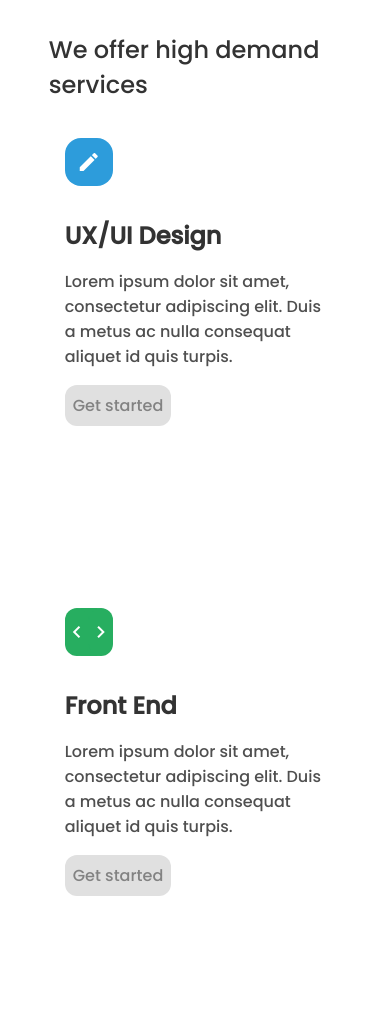
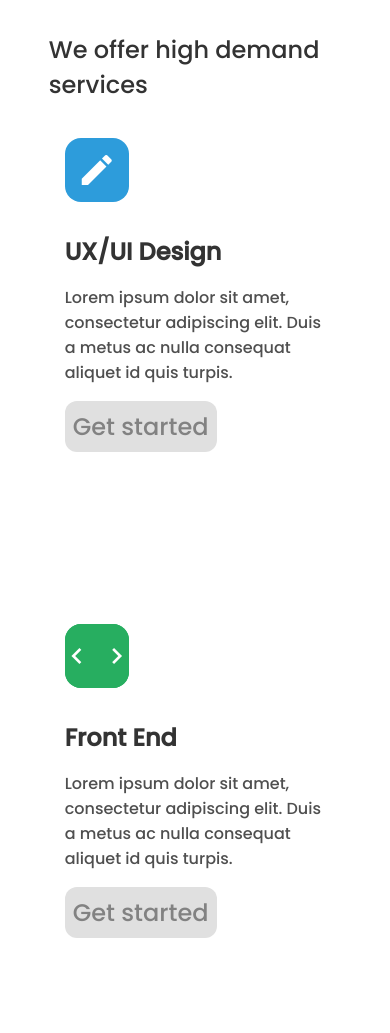
Before and after one commit to MonkeyDDeveloper/fp-edie-homepage, a website: page index.html in a window 390 px wide. Shown: the part 800-1833 px from the top of the page. Drawn offline with Linux system fonts and the light colour scheme; files that its build step writes are made by us from their sources; files whose address does not match are found by name.

Commit message:
adding card details

```diff
--- a/css/index.css
+++ b/css/index.css
@@ -1234,9 +1234,24 @@ header a {
     }
     .second-content .card {
         display: block;
-        margin-bottom: 3rem;
+        margin-bottom: 4rem;
         width: 100%;
         height: 50vh;
+    }
+    .second-content .card span {
+        display: flex;
+        justify-content: center;
+        width: 4rem;
+        height: 4rem;
+        font-size: 2.5rem;
+    }
+    .second-content .card button {
+        font-size: 1.5rem;
+    }
+    .second-content .frontend span {
+        display: flex;
+        justify-content: center;
+        font-size: 2rem;
     }
     .third-content {
         grid-template-columns: 1fr;
--- a/index.html
+++ b/index.html
@@ -66,8 +66,7 @@
         <div class="frontend">
             <div class="card">
                 <span>
-                    <span class="material-icons">keyboard_arrow_left</span>
-                    <span class="material-icons">keyboard_arrow_right</span>
+                    <span class="material-icons">keyboard_arrow_left keyboard_arrow_right</span>
                 </span>
                 <h4>Front End</h4>
                 <p>Lorem ipsum dolor sit amet, consectetur adipiscing elit. Duis a metus ac nulla consequat aliquet id quis turpis.</p>
```
